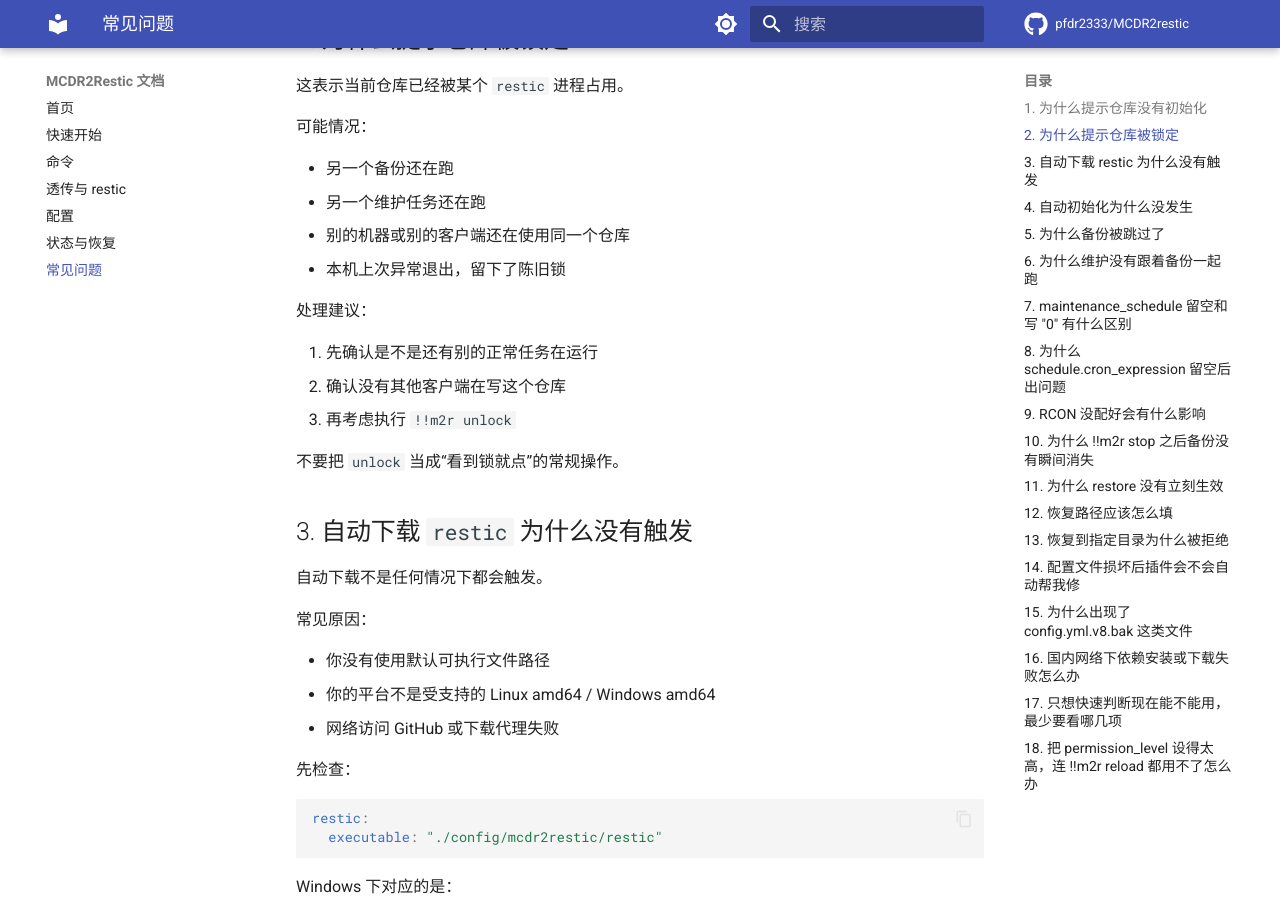
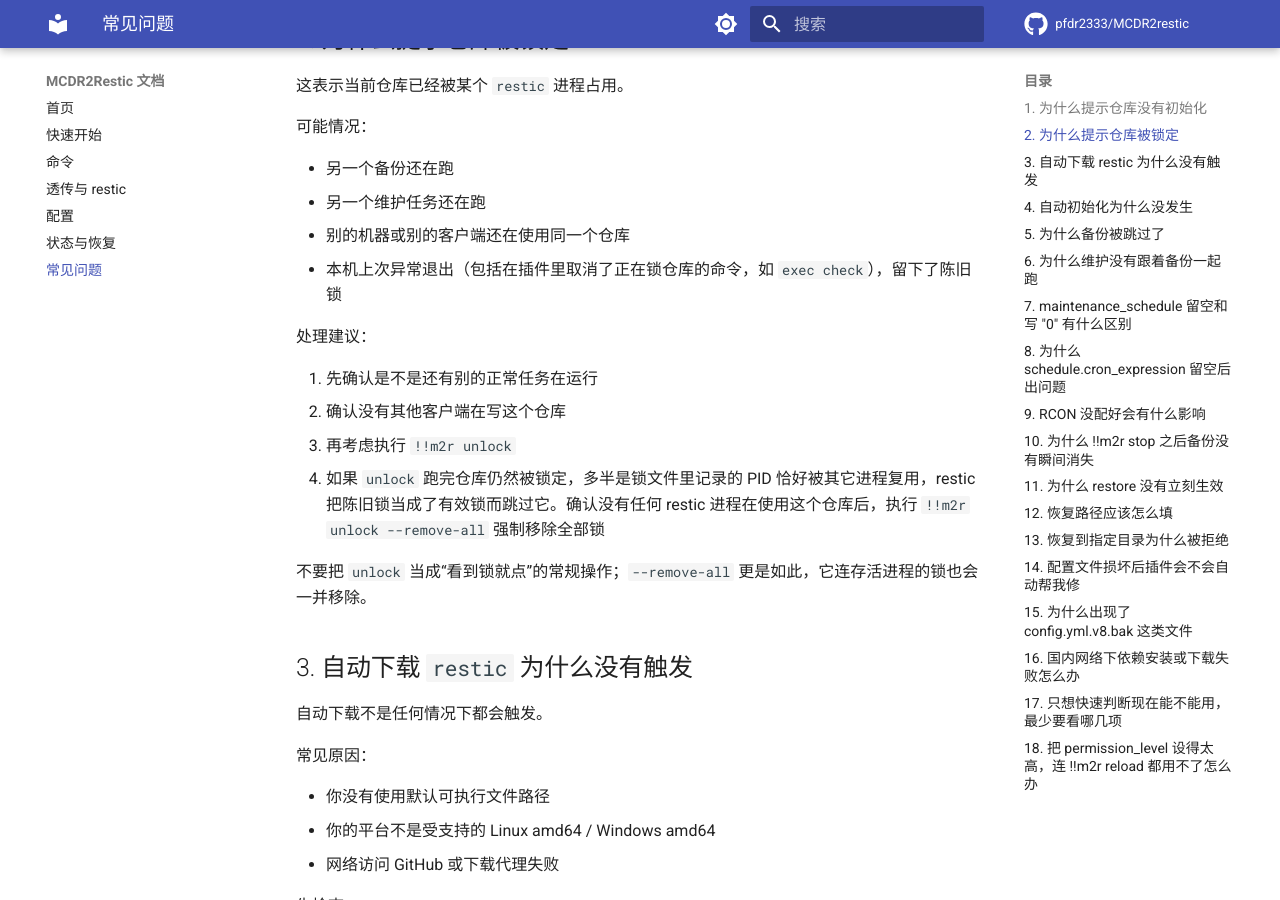
Before and after one commit to pfdr2333/MCDR2restic, an MkDocs documentation site: the page built from docs/faq.md, in a window 1280 px wide and 900 px high, scrolled down 500 px. Built offline with MkDocs 1.6.1 and Material for MkDocs 9.7.7, drawn with Linux system fonts in a browser that asks for light colours; comment, search, counter and statistics services are not loaded.

Commit message:
docs: 补充 unlock --remove-all 用法与陈旧锁清理说明

```diff
--- a/docs/faq.md
+++ b/docs/faq.md
@@ -22,15 +22,16 @@
 - 另一个备份还在跑
 - 另一个维护任务还在跑
 - 别的机器或别的客户端还在使用同一个仓库
-- 本机上次异常退出，留下了陈旧锁
+- 本机上次异常退出（包括在插件里取消了正在锁仓库的命令，如 `exec check`），留下了陈旧锁
 
 处理建议：
 
 1. 先确认是不是还有别的正常任务在运行
 2. 确认没有其他客户端在写这个仓库
 3. 再考虑执行 `!!m2r unlock`
+4. 如果 `unlock` 跑完仓库仍然被锁定，多半是锁文件里记录的 PID 恰好被其它进程复用，restic 把陈旧锁当成了有效锁而跳过它。确认没有任何 restic 进程在使用这个仓库后，执行 `!!m2r unlock --remove-all` 强制移除全部锁
 
-不要把 `unlock` 当成“看到锁就点”的常规操作。
+不要把 `unlock` 当成“看到锁就点”的常规操作；`--remove-all` 更是如此，它连存活进程的锁也会一并移除。
 
 ## 3. 自动下载 `restic` 为什么没有触发
 
```
Also changed, not shown: docs/commands.md (+8 -0 lines), docs/exec.md (+1 -1 lines).
